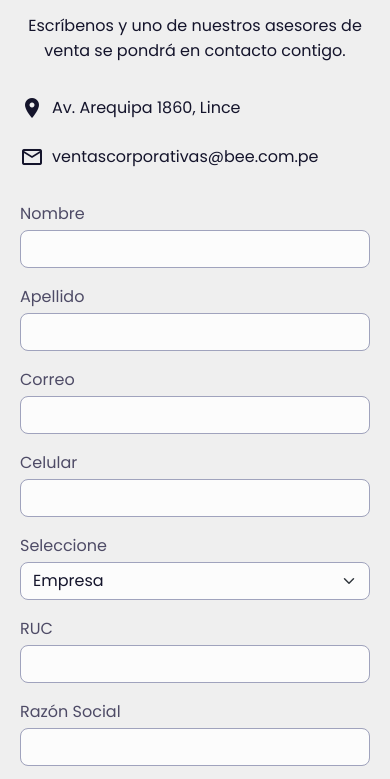
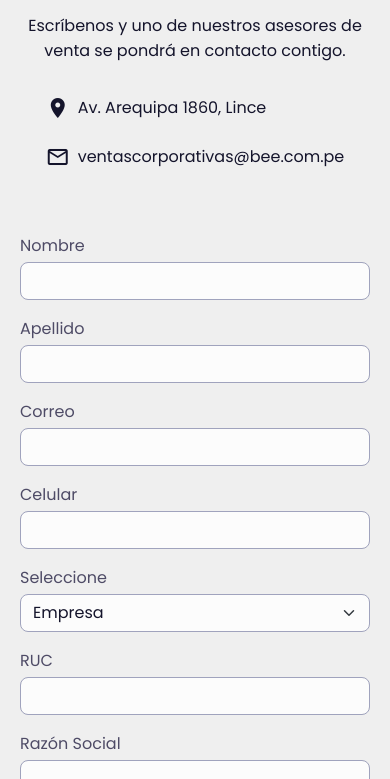
Before and after one commit to javierbull/landingPagebeeBeneficios, a plain HTML site: page index.html in a window 390 px wide. Shown: the part 5235-6014 px from the top of the page. Drawn offline with nearby package versions, Linux system fonts and the light colour scheme.

Commit message:
MQ contact section

```diff
--- a/css/main.css
+++ b/css/main.css
@@ -836,6 +836,12 @@ header .container-fluid {
   height: 2rem;
 }
 
+.wrap-info-contact {
+  display: flex;
+  gap: 1.5rem;
+  justify-content: center;
+}
+
 .info-contact-list {
   /* background-color: pink; */
   list-style: none;
@@ -855,6 +861,7 @@ header .container-fluid {
 
 .form-contact {
   /* background-color: lavender; */
+  width: 35rem;
 }
 
 .form-dni {
--- a/css/mq.css
+++ b/css/mq.css
@@ -1,15 +1,10 @@
 /* Large devices (laptops, less than 1400px) */
 @media (max-width: 1400px) {
-  main {
-    /* background-color: gray; */
-  }
+
 }
 
 /* Large devices (desktops, tablets landscape, less than 1200px) */
-@media (max-width: 1199.98px) {
-  main {
-    /* background-color: lavender; */
-  }
+@media (max-width: 1200px) {
 
     /* NAVBAR */
     .navbar-nav li {
@@ -19,13 +14,17 @@
       font-size: .9rem;
     }
     /* END NAVBAR */
+
+    /* Section Contact */
+  .info-contact-list li {
+    /* background-color: aquamarine; */
+    font-size: 1rem;
+  }
+  /* End section contact */
 }
 
 /* Medium devices (tablets, less than 992px) */
-@media (max-width: 991.98px) {
-  main {
-    /* background-color: salmon; */
-  }
+@media (max-width: 992px) {
 
   /* NAVBAR */
   .navbar-nav li {
@@ -63,19 +62,17 @@
   /* END SECTION BRANDS */
 
   /* SECTION CONTACT */
-  .info-contact-list {
-    /* background-color: pink; */
-    margin-bottom: 2rem;
+  .wrap-info-contact {
+    display: flex;
+    gap: 1.5rem;
+    flex-direction: column;
+    align-items: center;
   }
   /* END SECTION CONTACT */
-
 }
 
 /* Small devices (landscape phones, less than 768px) */
-@media (max-width: 767.98px) {
-  main {
-    /* background-color: lightblue; */
-  }
+@media (max-width: 768px) {
 
   /* SECTION CONTACT */
   .sectionAndLogo {
@@ -110,7 +107,7 @@
 }
 
 
-@media (max-width: 575.98px) {
+@media (max-width: 576px) {
   main {
     /* background-color: lightyellow; */
   }
@@ -122,9 +119,10 @@
   /* End section hero */
 
   /* Section Contact */
-  .info-contact-list li {
-    /* background-color: aquamarine; */
-    font-size: 1rem;
+  .form-contact {
+    /* background-color: lavender; */
+    width: 100%;
   }
   /* End section contact */
+
 }
--- a/index.html
+++ b/index.html
@@ -390,7 +390,7 @@
     <section class="section section-contact" id="section-contact">
       <div class="container">
         <div class="row">
-          <div class="section-header col-lg-6">
+          <div class="section-header">
             <div class="sectionAndLogo">
               <h2>Sé parte de</h2>
               <figure><img src="img/logos/logobeebeneficios.svg" alt="bee beneficios"></figure>
@@ -401,8 +401,6 @@
           </div>
 
           <div class="wrap-info-contact">
-            <div class="row ">
-              <div class="col-lg-4 ml-auto">
             <ul class="info-contact-list">
               <li>
                 <span class="material-icons">
@@ -417,9 +415,7 @@
                 ventascorporativas@bee.com.pe
               </li>
             </ul>
-              </div>
 
-              <div class="col-lg-6 mr-auto">
             <form class="form-contact">
               <div class="row">
                 <div class="form-group col-lg-6 col-md-6 col-sm-12">
@@ -490,9 +486,6 @@
 
               <button type="submit" class="btn button-primary d-block ml-auto">Enviar Mensaje</button>
             </form>
-              </div>
-            </div>
-
           </div>
         </div>
       </div>
```
Lines whose indentation alone changed are shown as unchanged.
